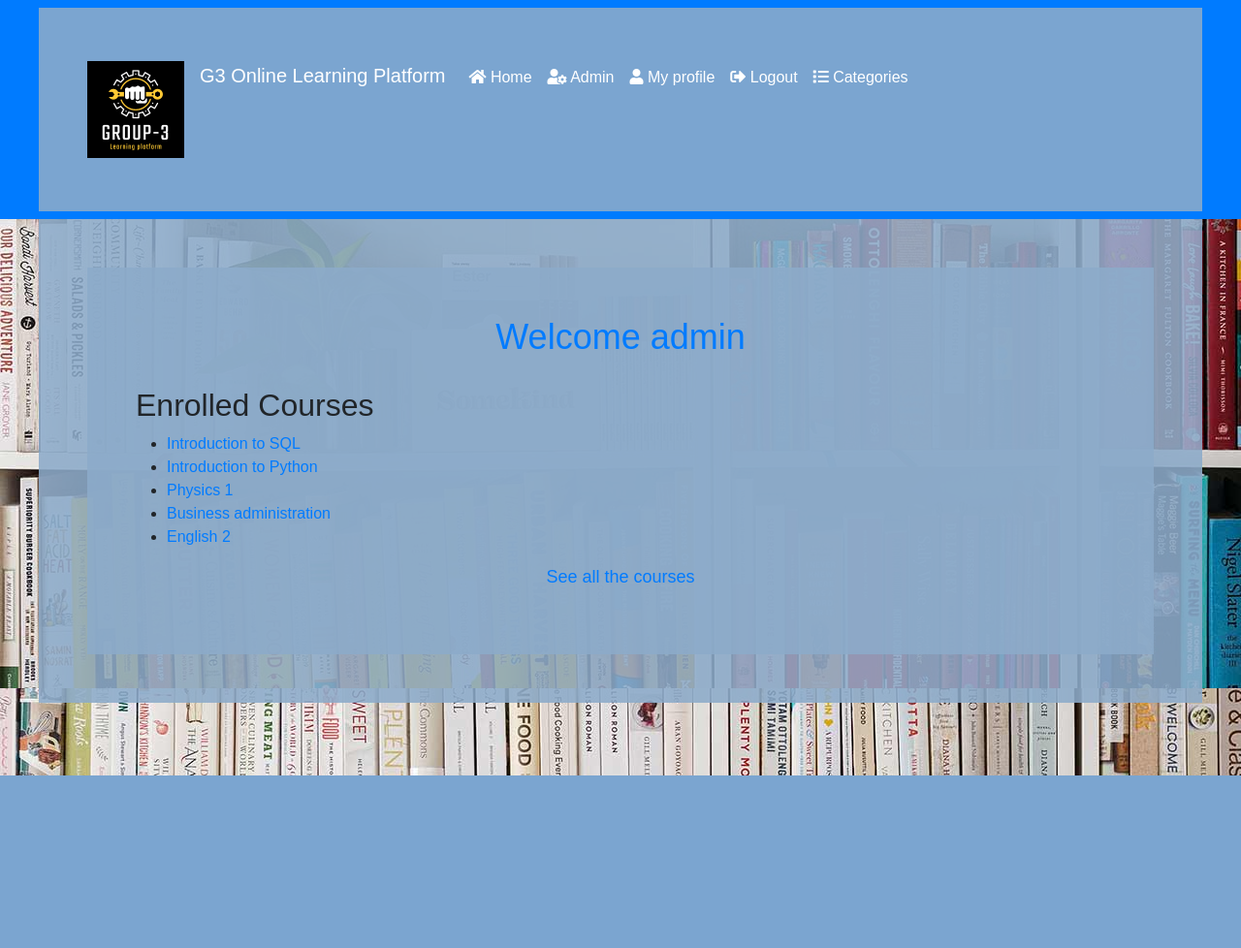
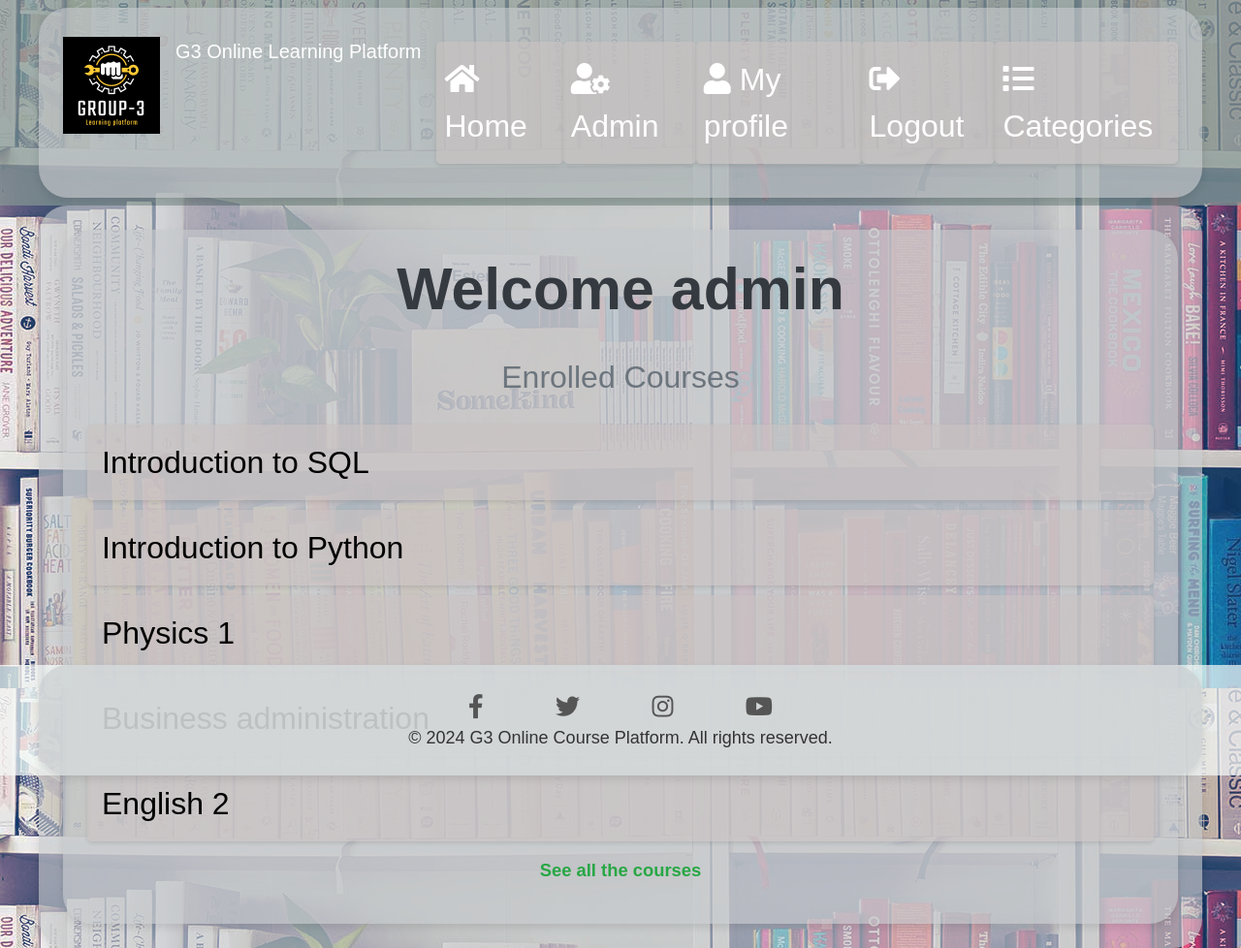
Before and after one commit to lexicon-school-projects/online-course-group-3, a Django app: page /profile/ in a window 1280 px wide. Shown: the whole page at 97% size. Before the commit the page ends 800 px from the top, so only its background shows below. Run offline with Django 5.2, Linux system fonts and the light colour scheme; a user stored in the database is signed in; data comes from the database, SQL or seed files in the repository; both versions use the stored data as it was after the commit.

Commit message:
Ajmal/UI

```diff
--- a/online_learning_platform/main_app/templates/main_app/base.html
+++ b/online_learning_platform/main_app/templates/main_app/base.html
@@ -34,5 +34,20 @@
     </div>
 
 
+
+    <!-- Footer Section -->
+    <footer class="footer">
+
+        <div class="container text-center">
+            <div class="social-icons">
+                <a href="https://www.facebook.com" class="social-icon"><i class="fab fa-facebook-f"></i></a>
+                <a href="https://www.twitter.com" class="social-icon"><i class="fab fa-twitter"></i></a>
+                <a href="https://www.instagram.com" class="social-icon"><i class="fab fa-instagram"></i></a>
+                <a href="https://www.youtube.com" class="social-icon"><i class="fab fa-youtube"></i></a>
+            </div>
+            <p>&copy; 2024 G3 Online Course Platform. All rights reserved.</p>
+
+        </div>
+    </footer>
 </body>
 </html>
--- a/online_learning_platform/main_app/templates/main_app/profile.html
+++ b/online_learning_platform/main_app/templates/main_app/profile.html
@@ -15,4 +15,73 @@
     <p><a href="{% url 'categories' %}">See all the courses</a></p>
 </div>
 
+<style>
+    .container {
+        margin-top: 0px;
+        background: #c6c9cca1;
+        padding: 25px;
+        border-radius: 30px;
+        box-shadow: 0 4px 8px rgba(0, 0, 0, 0.1);
+    }
+
+    .container h1 {
+        font-size: 3.8rem;
+        color: #343a40;
+        margin-bottom: 35px;
+        text-align: center;
+        font-weight: bold;
+    }
+
+    .container h2 {
+        font-size: 2rem;
+        color: #6c757d;
+        margin-bottom: 30px;
+        text-align: center;
+    }
+
+    .container ul {
+        list-style-type: none;
+        padding: 0;
+    }
+
+    .container ul li {
+        background: #cac2c29f;
+        margin: 10px 0;
+        border-radius: 5px;
+        box-shadow: 0 2px 4px rgba(0, 0, 0, 0.1);
+        transition: transform 0.3s, box-shadow 0.3s;
+    }
+
+    .container ul li:hover {
+        transform: scale(1.02);
+        box-shadow: 0 4px 8px rgba(0, 0, 0, 0.2);
+    }
+
+    .container ul li a {
+        display: block;
+        padding: 15px;
+        color: black;
+        text-decoration: none;
+        font-size: 2.0rem;
+        border-radius: 5px;
+        transition: color 0.3s;
+    }
+
+    .container ul li a:hover {
+        color: #0056b3;
+    }
+
+    .container p a {
+        color: #28a745;
+        text-decoration: none;
+        font-size: 1.15rem;
+        font-weight: bold;
+        transition: color 0.3s;
+    }
+
+    .container p a:hover {
+        color: #218838;
+    }
+</style>
+
 {% endblock %}
--- a/online_learning_platform/main_app/templates/main_app/registration.html
+++ b/online_learning_platform/main_app/templates/main_app/registration.html
@@ -2,7 +2,7 @@
 {% load static %}
 {% block body_block %}
 
-<div class="jumbotron">
+<center><div class="jumbotron">
     {% if registered %}
     <h1>Thank you for registering!</h1>
     {% else %}
@@ -17,6 +17,6 @@
     <input type="submit" name="" value ="Register" class="submit-button">
 </form>
     {% endif %}
-</div>
+</div></center>
 
 {% endblock %}
--- a/online_learning_platform/static/styling.css
+++ b/online_learning_platform/static/styling.css
@@ -5,6 +5,8 @@ body {
     margin: 0;
     padding: 0;
     background-image: url('back2.jpg');
+    background-blend-mode: lighten; /* options: normal, multiply, screen, overlay, darken, lighten, etc. */
+
 }
 
 .container {
@@ -12,10 +14,11 @@ body {
     margin: 0 auto;
     padding: 0px;
     background-color: #8cabcae0;
+
 }
 
 .navbar {
-    background-color: #007bff;
+    background-color: rgba(132, 150, 147, 0.719);
 }
 
 .navbar-brand,
@@ -86,28 +89,24 @@ a:hover {
 
 
 
-
-
-/* Styling for Navbar Logo */
+/* for navbar */
 .navbar-brand {
     position: relative;
 }
 
 .navbar-brand img {
-    height: 100px; /* Adjust the height as needed */
+    height: 100px;
     width: auto;
-    transition: transform 0.3s ease-in-out; /* Adding a smooth transition */
-}
-
-/* Advanced hover effect */
-.navbar-brand:hover img {
-    transform: scale(1.1); /* Increasing the size of the logo on hover */
+    transition: transform 0.3s ease-in-out;
 }
 
 
+.navbar-brand:hover img {
+    transform: scale(1.1);
+}
 
 
-/* Custom styling for index.html */
+/* this css code for index.html */
 
 .container {
     padding: 50px 50px;
@@ -161,3 +160,94 @@ p {
     border-radius: 10px;
 
 }
+
+/* this css code for footer */
+.footer {
+    background-color: rgba(244, 250, 249, 0.719);
+    padding: 0px 0px;
+    text-align: center;
+    position: fixed;
+    width: 100%;
+    bottom: 0;
+    left: 0;
+    color: #0f6ecec4;
+
+}
+
+.footer p {
+    margin: 0px;
+    font-size: 18px;
+    /* background-color:rgba(132, 150, 147, 0.719); */
+}
+
+
+/* for social media */
+.social-icons {
+    margin-top: 0px;
+}
+
+.social-icons a {
+    margin: 0 35px;
+    text-decoration: none;
+    color: #555;
+    font-size: 25px;
+    transition: color 0.3s;
+}
+
+.social-icons a:hover {
+    color: #007bff; /* Change this to the color you prefer */
+}
+
+
+/* for login/signup */
+
+.jumbotron {
+    background-color: #e6dde691;
+    padding: 6rem;
+    border-radius: 18px;
+    box-shadow: 0 4px 8px rgba(228, 10, 10, 0.801);
+    max-width: 500px;
+    width: 150%;
+    text-align: center;
+}
+
+h1 {
+    color: #333;
+    margin-bottom: 1.7rem;
+}
+
+form {
+    display: flex;
+    flex-direction: column;
+}
+
+label {
+    font-weight: bold;
+    margin-bottom: 0.5rem;
+    text-align: center;
+}
+
+.form-control {
+    border-radius: 5px;
+    padding: 10px;
+    font-size: 16px;
+    margin-bottom: 1rem;
+    border: 1px solid #ccc;
+    width: 100%;
+    box-sizing: border-box;
+}
+
+.submit-button {
+    padding: 20px;
+    font-size: 22px;
+    border-radius: 5px;
+    border: none;
+    cursor: pointer;
+    background-color: #007bff;
+    color: #fff;
+    transition: background-color 0.3s ease;
+}
+
+.submit-button:hover {
+    background-color: #b36500;
+}
```
Also changed, not shown: online_learning_platform/main_app/templates/main_app/categories.html (+43 -8 lines), online_learning_platform/main_app/templates/main_app/course_list.html (+20 -1 lines), online_learning_platform/main_app/templates/main_app/courses_in_category.html (+23 -2 lines), online_learning_platform/main_app/templates/main_app/login.html (+3 -4 lines), online_learning_platform/db.sqlite3. Lines whose indentation alone changed are shown as unchanged.
